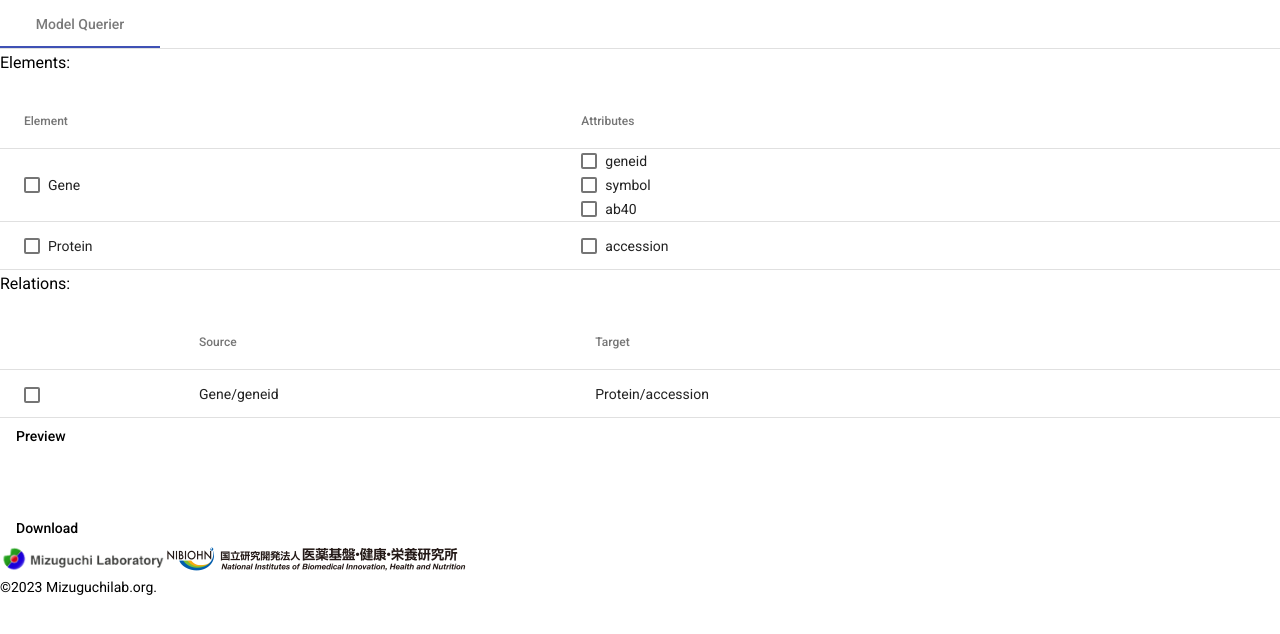
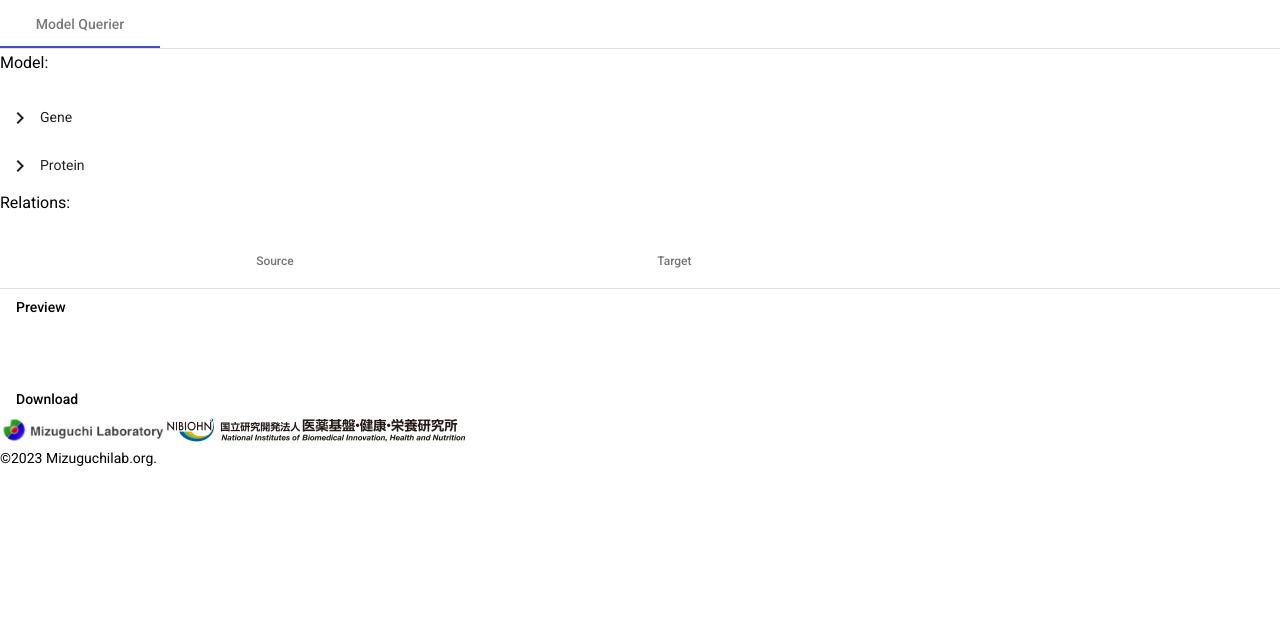
Before and after one commit to targetmine/send_DataEnquirer, an Angular app: page /querier in a window 1280 px wide. Shown: the top 634 px of the page. Built offline with nearby package versions, Linux system fonts and the light colour scheme.

Commit message:
Model display using tree structure rather than table. Only for Elements.

```diff
--- a/src/app/shared/components/model-display/model-display.component.html
+++ b/src/app/shared/components/model-display/model-display.component.html
@@ -1,31 +1,30 @@
-<h3>Elements:</h3>
-<table mat-table
+<h3>Model:</h3>
+
+<mat-tree
 	[dataSource]="elements"
+	[treeControl]="modelControl"
 	#elementsTable
 	>
-	<ng-container matColumnDef="elements">
-		<th mat-header-cell *matHeaderCellDef> Element </th>
-		<td mat-cell *matCellDef="let element">
-			<mat-checkbox>
-				{{element.name}}
-			</mat-checkbox>
-		</td>
-	</ng-container>
+	<mat-tree-node *matTreeNodeDef="let node; when: hasChild" matTreeNodePadding>
+		<button mat-icon-button
+			matTreeNodeToggle
+			[attr.aria-label]="'Toggle '+node.name">
+			<mat-icon>
+				{{modelControl.isExpanded(node) ? 'expand_more' : 'chevron_right'}}
+			</mat-icon>
+		</button>
+		{{node.name}}
+	</mat-tree-node>
 
-	<ng-container matColumnDef="attributes">
-		<th mat-header-cell *matHeaderCellDef> Attributes </th>
-		<td mat-cell *matCellDef="let element">
-			<div *ngFor="let attr of element.attributes">
-				<mat-checkbox>
-					{{attr.name}}
-				</mat-checkbox>
-			</div>
-		</td>
-	</ng-container>
+	<mat-tree-node *matTreeNodeDef="let node" matTreeNodePadding>
+		<button mat-icon-button disabled></button>
+		<mat-checkbox>
+			{{node.name}}
+		</mat-checkbox>
+	</mat-tree-node>
 
-	<tr mat-header-row *matHeaderRowDef="elementTableColumns"></tr>
-	<tr mat-row *matRowDef="let row; columns: elementTableColumns;"></tr>
-</table>
+
+</mat-tree>
 
 <h3>Relations:</h3>
 <table mat-table
--- a/src/app/shared/components/model-display/model-display.component.ts
+++ b/src/app/shared/components/model-display/model-display.component.ts
@@ -1,21 +1,28 @@
 import { AfterContentInit, Component, OnInit, ViewChild } from '@angular/core';
 import { MatTable, MatTableDataSource} from '@angular/material/table';
+
+import { MatTreeFlatDataSource, MatTreeFlattener } from '@angular/material/tree';
 
 import { BackendService } from 'src/app/shared/service/backend.service';
 import { Element } from 'src/app/shared/models/element';
 import { Attribute } from 'src/app/shared/models/attribute';
 import { Relation } from 'src/app/shared/models/relation';
+import { ModelNode, ModelFlatNode } from 'src/app/shared/models/modelNode';
 
 import model from 'src/assets/model.json';
+import { FlatTreeControl } from '@angular/cdk/tree';
 
 @Component({
   selector: 'app-model-display',
   templateUrl: './model-display.component.html',
   styleUrls: ['./model-display.component.css']
 })
-export class ModelDisplayComponent implements AfterContentInit{
+export class ModelDisplayComponent {
 
-	elements: MatTableDataSource<Element> = new MatTableDataSource<Element>();
+	modelControl: FlatTreeControl<ModelFlatNode>;
+	modelFlatterner: MatTreeFlattener<ModelNode, ModelFlatNode>;
+
+	elements: MatTreeFlatDataSource<ModelNode, ModelFlatNode>;
 	relations: MatTableDataSource<Relation> = new MatTableDataSource<Relation>();
 
 	@ViewChild('elementsTable')
@@ -33,36 +40,57 @@ export class ModelDisplayComponent implements AfterContentInit{
 
 	constructor(
 		public readonly backendService: BackendService
-	){ }
+	){
 
-	ngAfterContentInit(): void {
-		let eles: Element[] = [];
+		this.modelControl = new FlatTreeControl<ModelFlatNode>(
+			node => node.level,
+			node => node.expandable
+		);
+		this.modelFlatterner = new MatTreeFlattener(
+			this.transformer,
+			node => node.level,
+			node => node.expandable,
+			node => node.children,
+		)
+		this.elements = new MatTreeFlatDataSource(this.modelControl, this.modelFlatterner);
+
+		let data: ModelNode[] = [];
 		model['elements'].forEach((value: any) => {
-			let t: Element = { name: value.name, attributes: [] } as Element;
-			value.attributes.forEach((a:any) => t.attributes.push(a as unknown as Attribute));
-			eles.push(t);
+			let children: ModelNode[] = [];
+			value.attributes.forEach((a:any) => children.push( {name: a.name, children: [] } as unknown as ModelNode));
+			data.push( { name: value.name, children } as unknown as ModelNode );
 		});
-		this.elements = new MatTableDataSource<Element>(eles);
+		this.elements.data = data;
 
-
-		let rels: Relation[] = [];
-		model['relations'].forEach((value: any) => {
-				let r: Relation = {
-					name: value.name,
-				 	srcElement: value.srcElement,
-					srcAttribute: value.srcAttribute,
-					trgElement: value.trgElement,
-					trgAttribute: value.trgAttribute,
-					cardinality: value.cardinality
-				} as Relation;
-				rels.push(r);
-			});
-		this.relations = new MatTableDataSource<Relation>(rels);
+			// 	// let rels: Relation[] = [];
+	// 	// model['relations'].forEach((value: any) => {
+	// 	// 		let r: Relation = {
+	// 	// 			name: value.name,
+	// 	// 		 	srcElement: value.srcElement,
+	// 	// 			srcAttribute: value.srcAttribute,
+	// 	// 			trgElement: value.trgElement,
+	// 	// 			trgAttribute: value.trgAttribute,
+	// 	// 			cardinality: value.cardinality
+	// 	// 		} as Relation;
+	// 	// 		rels.push(r);
+	// 	// 	});
+	// 	// this.relations = new MatTableDataSource<Relation>(rels);
 
 	}
 
+	transformer(node: ModelNode, level: number): ModelFlatNode {
+		return {
+			expandable: !!node.children && node.children.length > 0,
+			name: node.name,
+			level } as ModelFlatNode;
+	};
+
+	hasChild(_: number, node: ModelFlatNode): boolean {
+		return node.expandable;
+	}
+
 	onPreview(): void {
-		this.backendService.getElement(this.elements.data[0])
+		this.backendService.getElement({ name: 'gene'} as Element )//this.elements.data[0])
 			.then(response => console.log(response.body));
 	}
 
--- /dev/null
+++ b/src/app/shared/models/modelNode.ts
@@ -0,0 +1,10 @@
+export interface ModelNode {
+	name: string;
+	children: ModelNode[];
+}
+
+export interface ModelFlatNode {
+	name: string;
+	level: number;
+	expandable: boolean;
+}
--- a/src/app/shared/shared.module.ts
+++ b/src/app/shared/shared.module.ts
@@ -5,6 +5,8 @@ import { ModelDisplayComponent } from './components/model-display/model-display.
 import { MatTableModule } from '@angular/material/table';
 import { MatButtonModule } from '@angular/material/button';
 import { MatCheckboxModule } from '@angular/material/checkbox';
+import { MatTreeModule } from '@angular/material/tree';
+import { MatIconModule } from '@angular/material/icon';
 
 @NgModule({
   declarations: [
@@ -14,7 +16,9 @@ import { MatCheckboxModule } from '@angular/material/checkbox';
     CommonModule,
 		MatTableModule,
 		MatButtonModule,
-		MatCheckboxModule
+		MatCheckboxModule,
+		MatTreeModule,
+		MatIconModule
   ],
 	exports: [
 		ModelDisplayComponent
```
